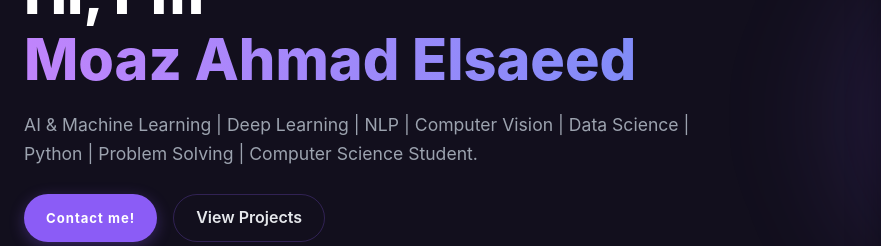
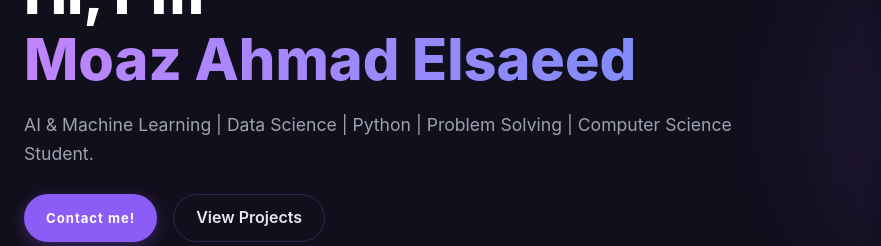
Before and after one commit to MoazElsaeed/Portfolio, a plain HTML site: page index.html in a window 1280 px wide. Shown: the part 275-521 px from the top of the page, 0-881 px from the left. Drawn offline with Linux system fonts and the light colour scheme.

Commit message:
Update index.html

```diff
--- a/index.html
+++ b/index.html
@@ -42,7 +42,7 @@
           <span class="gradient-text">Moaz Ahmad Elsaeed</span>
         </h1>
         <p class="hero-desc">
-          AI & Machine Learning | Deep Learning | NLP | Computer Vision | Data Science | Python | Problem Solving | Computer Science Student.
+          AI & Machine Learning | Data Science | Python | Problem Solving | Computer Science Student.
         </p>
         <div class="hero-actions">
           <a href="#contact" class="btn-download">Contact me!</a>
```
